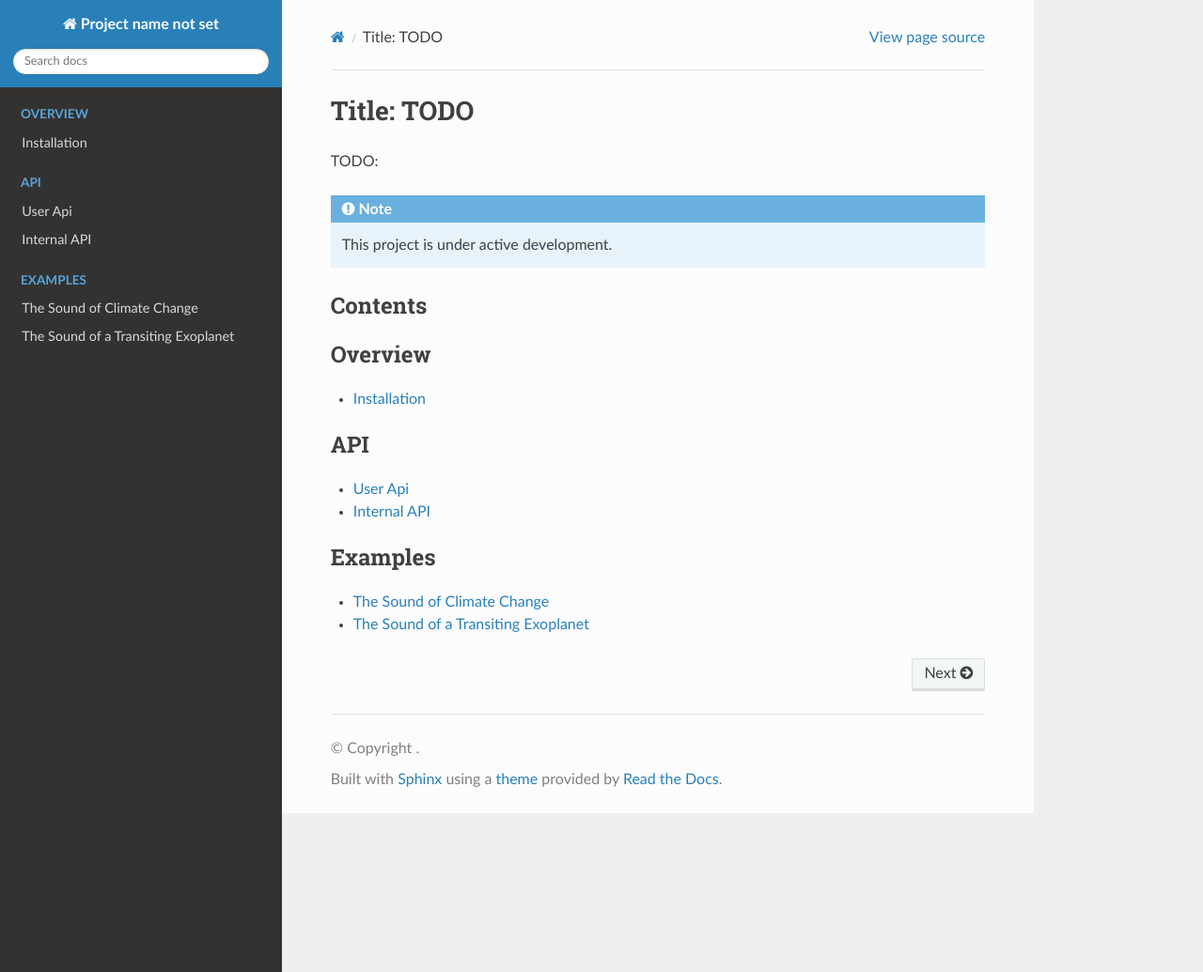
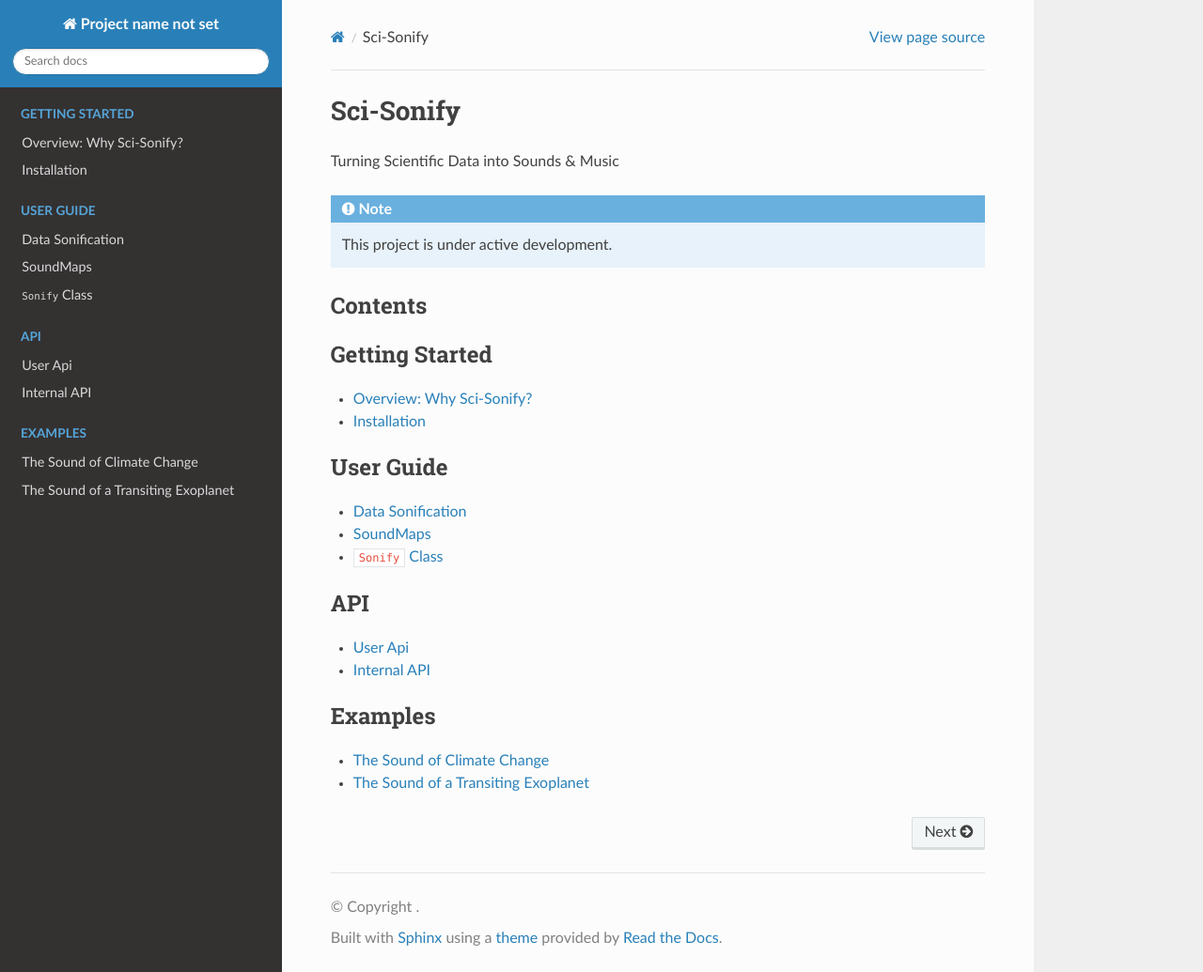
Before and after one commit to philipc2/sci-sonify, a Sphinx documentation site: the page built from docs/source/index.rst, in a window 1280 px wide and 1035 px high. Shown: the whole window at 94% size. Built offline with Sphinx 7.4.7 and the Read the Docs theme 2.0.0, drawn with Linux system fonts in a browser that asks for light colours.

Commit message:
work on doc structure

```diff
--- a/docs/source/index.rst
+++ b/docs/source/index.rst
@@ -1,7 +1,7 @@
-Title: TODO
-===================================
+Sci-Sonify
+==========
 
-TODO:
+Turning Scientific Data into Sounds & Music
 
 .. note::
 
@@ -10,16 +10,24 @@
 Contents
 --------
 
-.. toctree::
-   :maxdepth: 1
-   :caption: Overview
-
 
 .. toctree::
    :maxdepth: 1
-   :caption: Overview
+   :caption: Getting Started
 
+
+   overview.rst
    install.rst
+
+.. toctree::
+   :maxdepth: 1
+   :caption: User Guide
+
+   sonification.rst
+   soundmaps.rst
+   sonify.rst
+
+
 
 
 .. toctree::
--- /dev/null
+++ b/docs/source/overview.rst
@@ -0,0 +1,6 @@
+Overview: Why Sci-Sonify?
+=========================
+
+.. note::
+
+   Todo
--- /dev/null
+++ b/docs/source/sonification.rst
@@ -0,0 +1,6 @@
+Data Sonification
+=================
+
+.. note::
+
+   Todo
--- /dev/null
+++ b/docs/source/sonify.rst
@@ -0,0 +1,6 @@
+``Sonify`` Class
+=========================
+
+.. note::
+
+   Todo
--- /dev/null
+++ b/docs/source/soundmaps.rst
@@ -0,0 +1,6 @@
+SoundMaps
+=========
+
+.. note::
+
+   Todo
```
